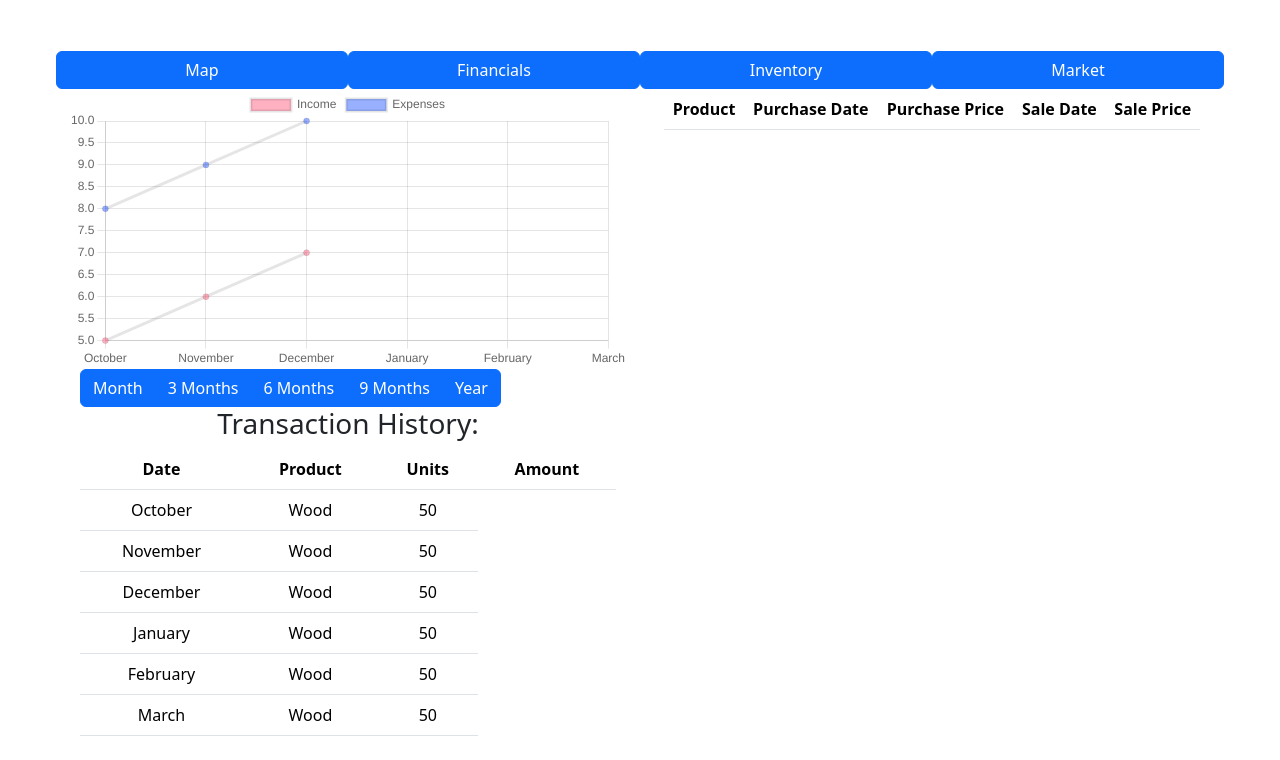
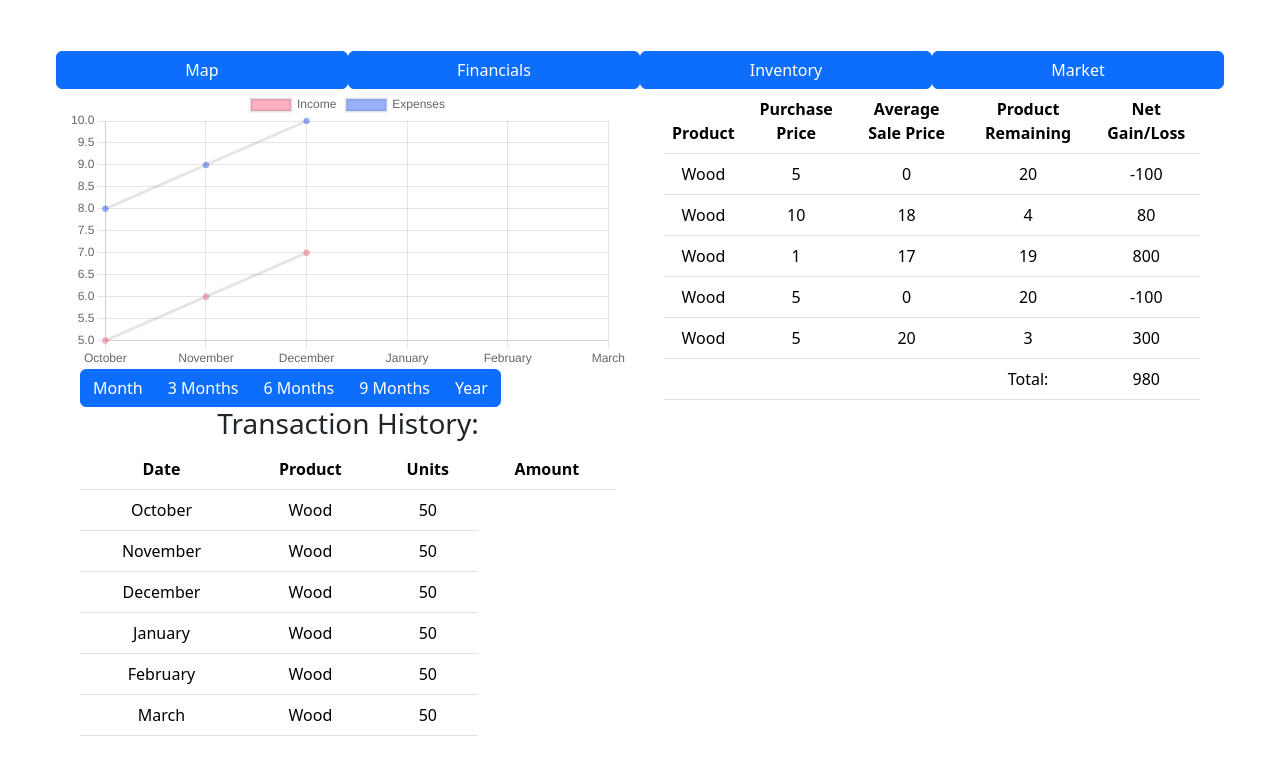
Before and after one commit to Harryonismyname/Ledger, a React (Vite) app in the folder ledger.client/: page / in a window 1280 px wide. Both pictures are taken after a click on the button "Financials". Shown: the top 760 px of the page. Built offline with nearby package versions, Linux system fonts and the light colour scheme.

Commit message:
Added mock data to productflowreport table, expanded table visual

```diff
--- a/ledger.client/src/FinancialScreenComponents/ProductFlowReport.tsx
+++ b/ledger.client/src/FinancialScreenComponents/ProductFlowReport.tsx
@@ -1,20 +1,88 @@
 import { Table, Container } from "react-bootstrap";
 
+class Batch {
+    public Product: string;
+    public StartingCount: number;
+    public Count: number;
+    public PurchasePrice: number;
+    public SalePrice: number[];
+
+    AverageSalePrice() {
+        if (this.SalePrice.length < 1) return 0;
+        let average: number = this.SalePrice[0];
+        for (let i = 1; i < this.SalePrice.length; i++) {
+            average += this.SalePrice[i];
+        }
+        average /= this.SalePrice.length;
+        return Math.floor(average);
+    }
+
+    Net() {
+        return Math.floor((this.AverageSalePrice() - this.PurchasePrice) * this.StartingCount)
+    }
+
+    SellProduct(amount: number, price: number) {
+        if (this.Count - amount < 0) return;
+        this.Count -= amount;
+        this.SalePrice.push(price);
+    }
+
+    constructor(product: string, count: number, purchasePrice: number) {
+        this.Product = product;
+        this.StartingCount = count;
+        this.Count = count;
+        this.PurchasePrice = purchasePrice;
+        this.SalePrice = [];
+    }
+
+}
+
 function ProductFlowReport() {
+    const history: Batch[] = [
+        new Batch("Wood", 20, 5),
+        new Batch("Wood", 10, 10),
+        new Batch("Wood", 50, 1),
+        new Batch("Wood", 20, 5),
+        new Batch("Wood", 20, 5),
+    ]
+    let index : number;
+    for (let i = 0; i < history.length; i++) {
+        index = Math.floor(Math.random() * history.length);
+        history[index].SellProduct(Math.floor(Math.random() * history[index].Count), Math.floor(Math.random() * 30));
+    }
+    let total: number = 0;
+    history.forEach((value) => {
+        total += value.Net();
+    })
     const contents = (
         <Container fluid>
             <Table>
                 <thead>
                     <tr>
                         <th scope="col">Product</th>
-                        <th scope="col">Purchase Date</th>
                         <th scope="col">Purchase Price</th>
-                        <th scope="col">Sale Date</th>
-                        <th scope="col">Sale Price</th>
+                        <th scope="col">Average Sale Price</th>
+                        <th scope="col">Product Remaining</th>
+                        <th scope="col">Net Gain/Loss</th>
                     </tr>
                 </thead>
                 <tbody>
-
+                    {history.map((item, index) => (
+                        <tr>
+                            <td key={index}>{item.Product}</td>
+                            <td key={index}>{item.PurchasePrice}</td>
+                            <td key={index}>{item.AverageSalePrice()}</td>
+                            <td key={index}>{item.Count}</td>
+                            <td key={index}>{item.Net()}</td>
+                        </tr>
+                    ))}
+                    <tr>
+                    <td></td>
+                    <td></td>
+                    <td></td>
+                    <td>Total:</td>
+                        <td>{ total }</td>
+                    </tr>
                 </tbody>
             </Table>
         </Container>
```
